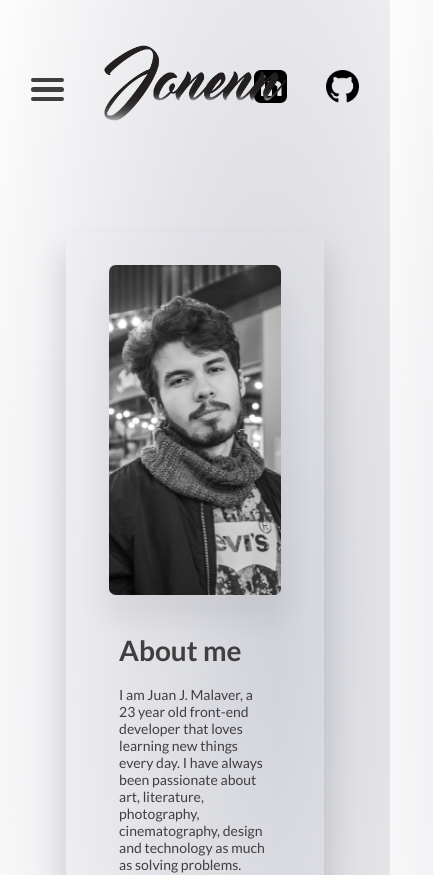
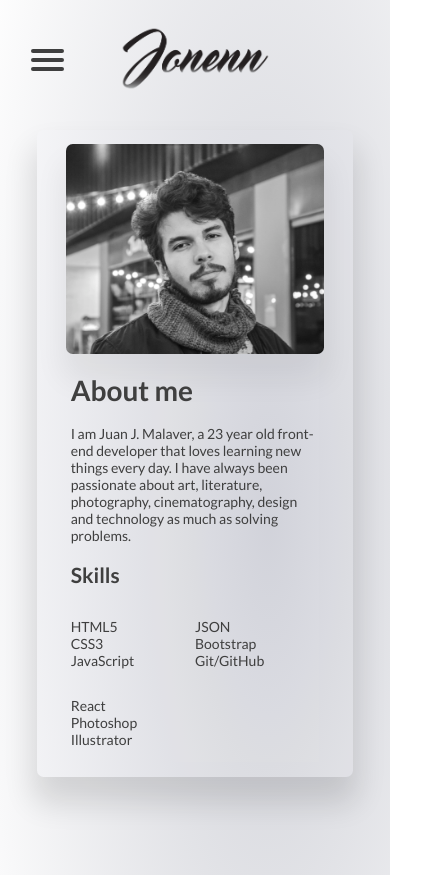
Before and after one commit to jonenn/jonenn, a React (Create React App) app: page /about in a window 390 px wide. Shown: the top 875 px of the page, 433 px wide, since content can reach past the window. Built offline with nearby package versions, Linux system fonts and the light colour scheme.

Commit message:
In-depth responsiveness improvements

```diff
--- a/src/components/Hero.js
+++ b/src/components/Hero.js
@@ -3,11 +3,7 @@ import "../styles/Hero.css";
 
 const Hero = ({ currentState, htitle, hsubtitle, hparagraph }) => {
    let heroClass = "hero";
-   if (currentState) {
-      heroClass += " active";
-   } else {
-      heroClass = "hero";
-   }
+   currentState ? (heroClass += " active") : (heroClass = "hero");
    return (
       <main className={heroClass}>
          <img className="hero__image" src={jonennHero}></img>
--- a/src/components/IntroCard.js
+++ b/src/components/IntroCard.js
@@ -10,7 +10,7 @@ const IntroCard = ({ currentState, ctitle, cparagraph, csubtitle }) => {
       <div className={cardWrapperClass}>
          <div className="card">
             <img className="card__image" src={profile}></img>
-            <div className="card__container">
+            <div className="card__subcontainer">
                <h1 className="card__title">{ctitle}</h1>
                <p className="card__paragraph">{cparagraph}</p>
                <h2 className="card__subtitle">{csubtitle}</h2>
--- a/src/components/ProjectsGrid.js
+++ b/src/components/ProjectsGrid.js
@@ -7,11 +7,9 @@ import simon from "../images/simon.png";
 
 const ProjectsGrid = ({ currentState }) => {
    let portfolioClass = "portfolio";
-   if (currentState) {
-      portfolioClass += " active";
-   } else {
-      portfolioClass = "portfolio";
-   }
+   currentState
+      ? (portfolioClass += " active")
+      : (portfolioClass = "portfolio");
    return (
       <div className={portfolioClass}>
          <h1 className="portfolio__title">My Portfolio</h1>
--- a/src/styles/Hero.css
+++ b/src/styles/Hero.css
@@ -42,7 +42,7 @@
    }
 
    .hero.active {
-      margin-top: 150px;
+      margin-top: 99px;
    }
 
    .hero__image {
@@ -69,3 +69,13 @@
       padding-bottom: 4.2rem;
    }
 }
+
+@media screen and (max-width: 425px) {
+   .hero.active {
+      margin-top: 120px;
+   }
+
+   .hero__paragraph {
+      padding-bottom: 2.4rem;
+   }
+}
--- a/src/styles/IntroCard.css
+++ b/src/styles/IntroCard.css
@@ -1,7 +1,3 @@
-.card__wrapper {
-   /* margin: 9rem auto 0; */
-}
-
 .card {
    display: flex;
    width: 72%;
@@ -14,7 +10,7 @@
    background-color: rgba(198, 191, 219, 0.015);
 }
 
-.card__container {
+.card__subcontainer {
    padding: 4.2rem 4.2rem 3rem;
    width: 64%;
    box-sizing: border-box;
@@ -28,7 +24,6 @@
 .card__list--items {
    display: flex;
    flex-direction: column;
-   text-align: left;
 }
 
 .card__image {
@@ -42,14 +37,14 @@
 @media screen and (max-width: 1024px) {
    .card__wrapper {
       transition: 0.3s linear;
+      padding-bottom: 180px;
    }
 
    .card__wrapper.active {
       margin-top: 9rem;
-      padding-bottom: 180px;
    }
 
-   .card__container {
+   .card__subcontainer {
       padding: 0 3.6rem;
    }
 }
@@ -69,7 +64,7 @@
       overflow: initial;
    }
 
-   .card__container {
+   .card__subcontainer {
       margin: 0 1.2rem;
       background-color: rgba(216, 216, 216, 0.015);
       width: auto;
@@ -86,3 +81,31 @@
       box-shadow: 0 22px 30px 4px rgba(0, 0, 0, 0.06);
    }
 }
+
+@media screen and (max-width: 425px) {
+   .card {
+      padding: 0.9rem;
+      width: 81%;
+   }
+
+   .card__wrapper {
+      margin: 0.6rem 0;
+      padding-bottom: 90px;
+   }
+
+   .card__image {
+      height: 210px;
+      margin: 0 auto;
+   }
+
+   .card__list {
+      display: flex;
+      flex-wrap: wrap;
+      justify-content: space-between;
+      box-sizing: border-box;
+   }
+
+   .card__list ul {
+      width: 50%;
+   }
+}
--- a/src/styles/Navbar.css
+++ b/src/styles/Navbar.css
@@ -78,3 +78,22 @@ ul li a:visited {
       height: var(--logo-height);
    }
 }
+
+@media screen and (max-width: 425px) {
+   nav {
+      margin-top: 0;
+      height: 120px;
+   }
+
+   ul li a img {
+      display: none;
+   }
+
+   .logo--link {
+      top: 18px;
+   }
+
+   .logo--image {
+      height: 81px;
+   }
+}
--- a/src/styles/OnSiteNav.css
+++ b/src/styles/OnSiteNav.css
@@ -7,7 +7,7 @@
 @media screen and (max-width: 1024px) {
    .on-site {
       position: absolute;
-      margin-top: calc(0.9rem + var(--logo-height));
+      margin-top: calc(var(--logo-height));
       left: 50%;
       transform: translate(-50%);
       display: flex;
@@ -32,3 +32,9 @@
       padding: 0;
    }
 }
+
+@media screen and (max-width: 425px) {
+   .on-site {
+      margin-top: 90px;
+   }
+}
--- a/src/styles/ProjectsGrid.css
+++ b/src/styles/ProjectsGrid.css
@@ -26,10 +26,20 @@
    }
 
    .portfolio.active {
-      margin-top: 180px;
+      margin-top: 135px;
    }
 
    .portfolio__wrapper {
       flex-direction: column;
    }
 }
+
+@media screen and (max-width: 425px) {
+   .portfolio.active {
+      margin-top: 165px;
+   }
+
+   .portfolio__wrapper {
+      padding-bottom: 1.5rem;
+   }
+}
```
Also changed, not shown: src/index.css (+8 -8 lines), src/styles/Footer.css (+3 -0 lines), public/manifest.json.
